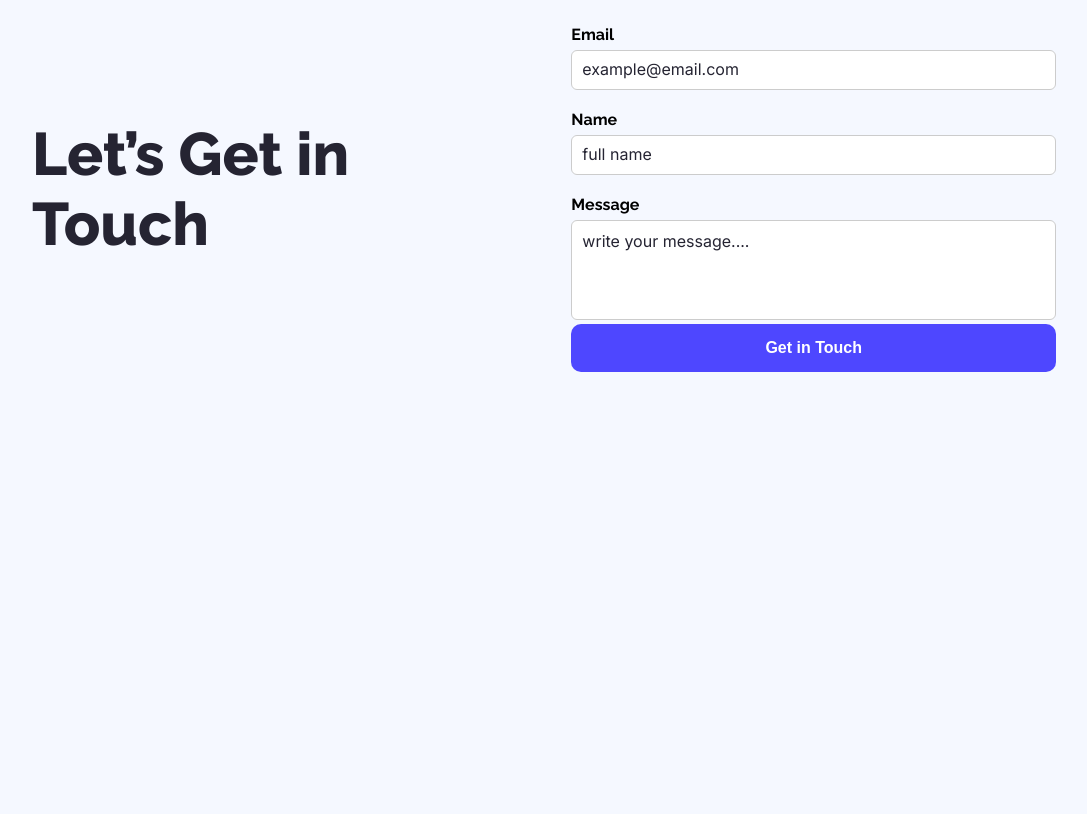
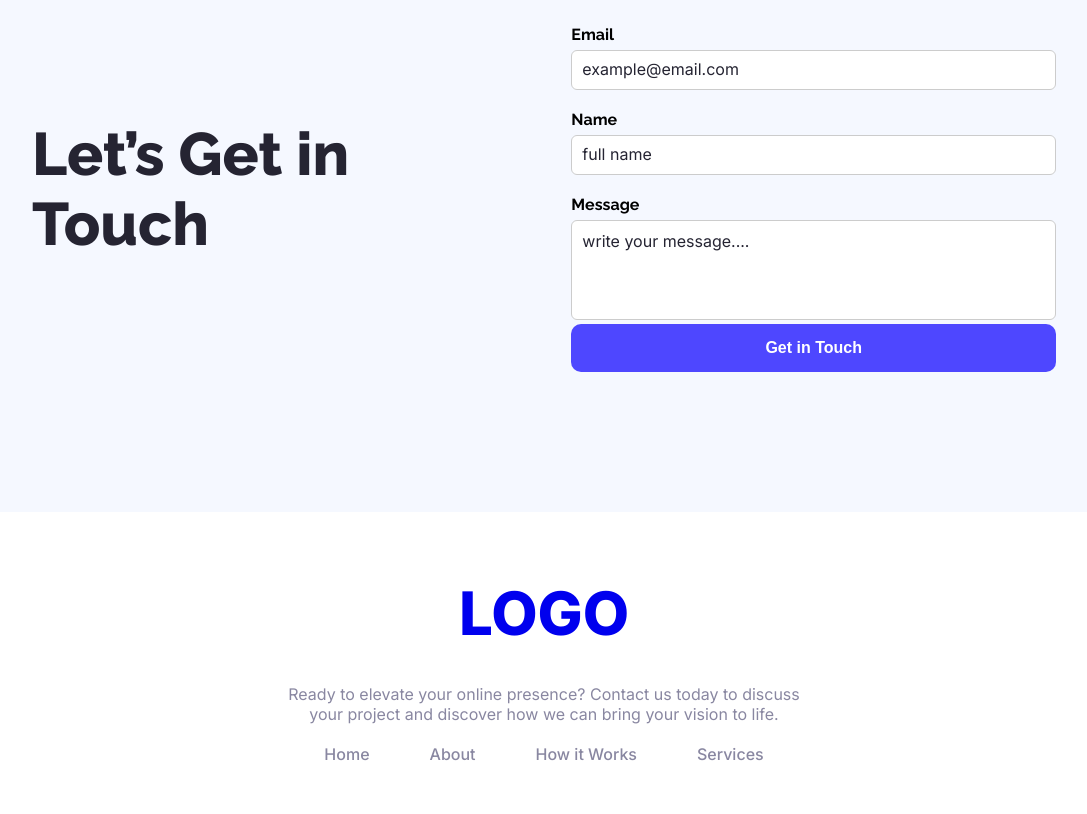
Before and after one commit to Sarwar009/ph-B12A01-landing-launchpad, a plain HTML site: page index.html in a window 1280 px wide. Shown: the part 2659-3473 px from the top of the page, without its empty margins (96-1183 px from the left). Before the commit the page ends 3171 px from the top, so only its background shows below. Drawn offline with Linux system fonts and the light colour scheme.

Commit message:
project complete

```diff
--- a/Assets/Styles/style.css
+++ b/Assets/Styles/style.css
@@ -300,5 +300,43 @@ textarea::placeholder {
     display: block;
     width: 100%;
 }
-
 /* Contact CSS End */
+/* Footer CSS */
+.footer {
+    background-color: #ffffff;
+}
+.footer .footer-content {
+    text-align: center;
+    width: 40%;
+    padding: 50px 0;
+}
+.footer .footer-content .footer-btn {
+    font-size: 60px;
+    font-weight: 800;
+    text-decoration: none;
+}
+.footer .footer-content .footer-btn:hover {
+    color: #4E47FF;
+    transition: color 0.3s ease;
+}
+.footer .footer-content .footer-text p {
+    font-size: 16px;
+    font-weight: 400;
+    color: #8987A1;
+    padding: 20px 0;
+}
+.footer .footer-content .footer-links ul {
+    display: flex;
+    justify-content: center;
+}
+.footer .footer-content .footer-links ul li {
+    list-style: none;
+    padding: 0 30px;
+}
+.footer .footer-content .footer-links ul li a {
+    text-decoration: none;
+    color: #8987A1;
+    font-size: 16px;
+    font-weight: 500;
+}
+/* Footer Css End */
--- a/index.html
+++ b/index.html
@@ -179,6 +179,26 @@
         </div>
       </div>
       <!-- End Contact Section -->
+      <!-- Footer section  -->
+      <footer class="footer  inter-font">
+        <div class="footer-content container">
+          <div class="footer-logo">
+            <a href="#home" class="btn-primary inter-font footer-btn">LOGO</a>
+          </div>
+          <div class="footer-text">
+            <p>
+              Ready to elevate your online presence? Contact us today to discuss your project and discover how we can bring your vision to life.
+            </p>
+          <div class="footer-links">
+            <ul>
+              <li><a href="/">Home</a></li>
+              <li><a href="/">About</a></li>
+              <li><a href="/">How it Works</a></li>
+              <li><a href="/">Services</a></li>
+            </ul>
+          </div>
+        </div>
+      <!-- End footer section -->
     </div>
   </body>
 </html>
```
